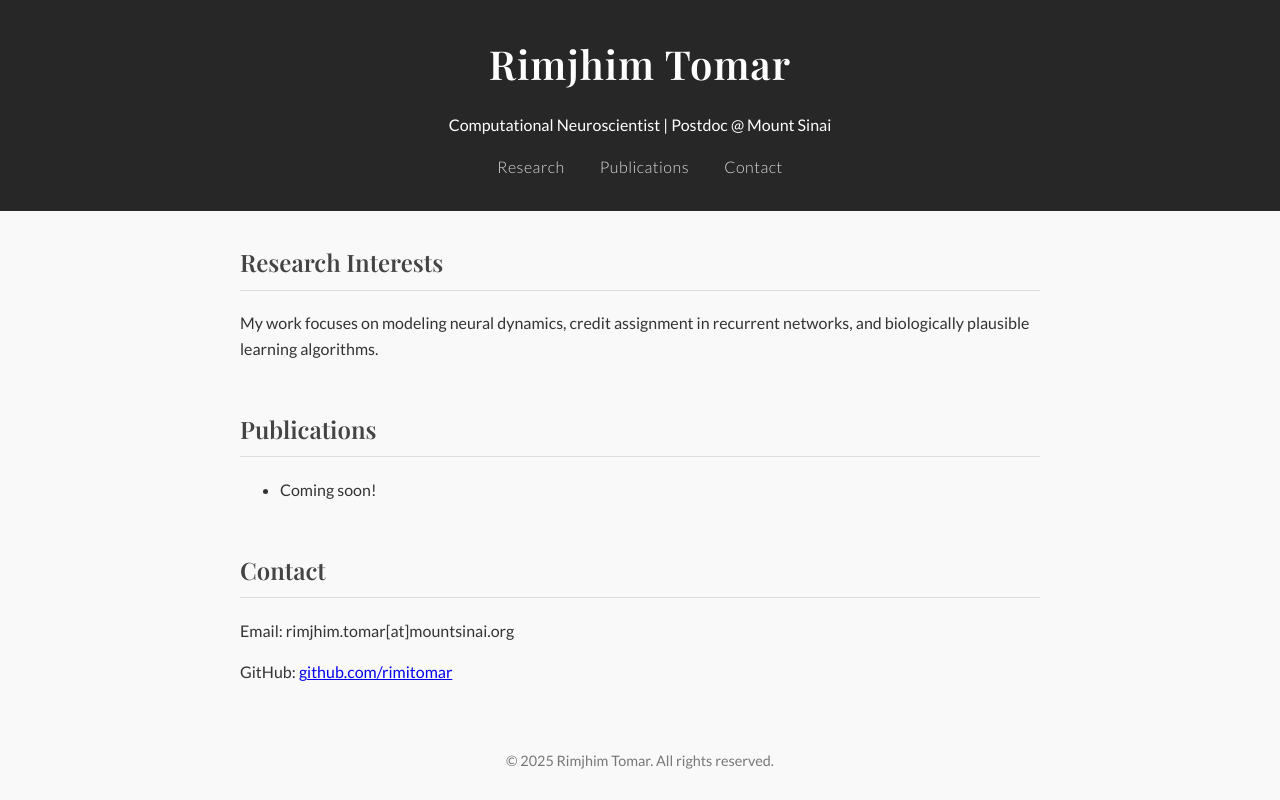
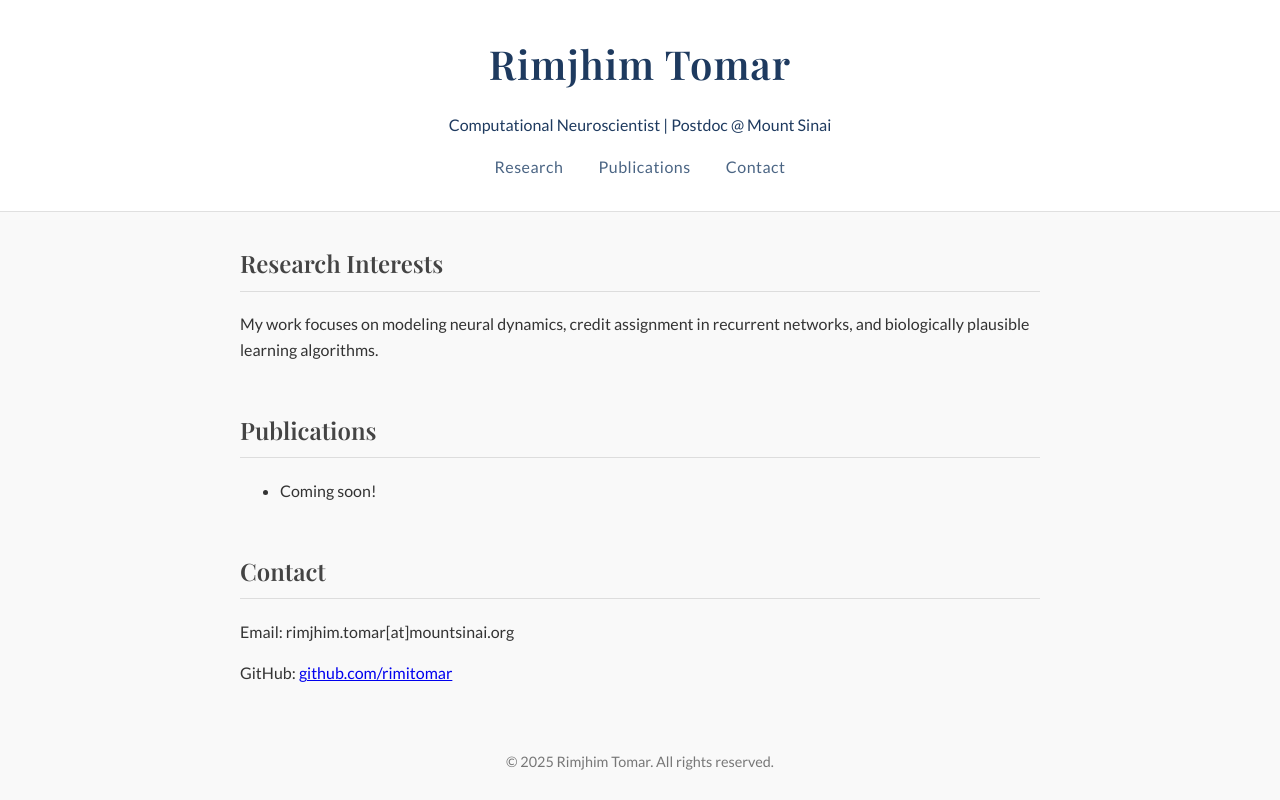
Before and after one commit to rimitomar/rimitomar.github.io, a plain HTML site: page index.html in a window 1280 px wide. Drawn offline with nearby package versions, Linux system fonts and the light colour scheme; a web font is replaced by a local one.

Commit message:
Update index.html

```diff
--- a/index.html
+++ b/index.html
@@ -23,28 +23,31 @@
       }
 
       header {
-        background: #272727;
-        color: #fff;
+        background: #ffffff;
+        color: #1e3a5f;
         padding: 2rem 1rem;
         text-align: center;
+        border-bottom: 1px solid #e0e0e0;
       }
 
       header h1 {
         margin: 0;
         font-size: 2.5rem;
+        color: #1e3a5f; /* dark blue for name */
         letter-spacing: 1px;
       }
 
       nav a {
-        color: #ddd;
+        color: #4b6584; /* muted steel blue */
         margin: 0 1rem;
         text-decoration: none;
-        font-weight: 300;
+        font-weight: 400;
         letter-spacing: 0.5px;
+        transition: color 0.2s ease-in-out;
       }
 
       nav a:hover {
-        text-decoration: underline;
+        color: #d15a43; /* rust/coral accent on hover */
       }
 
       .container {
```
